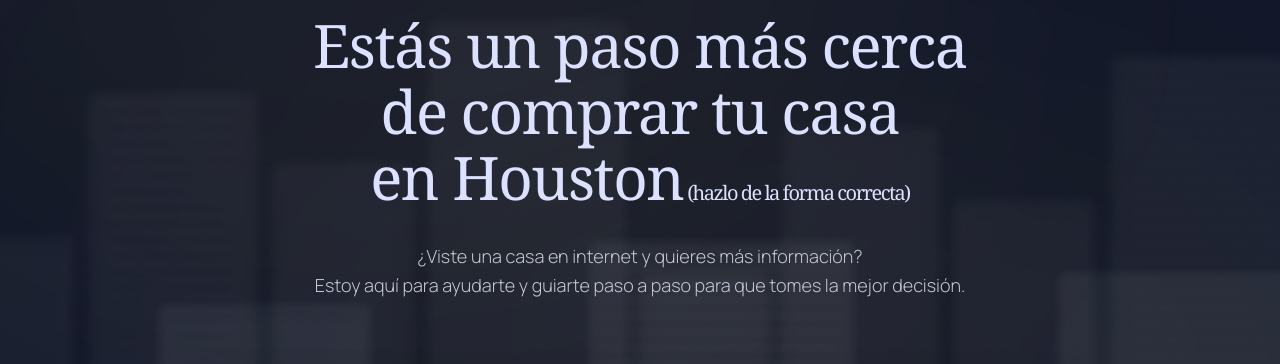
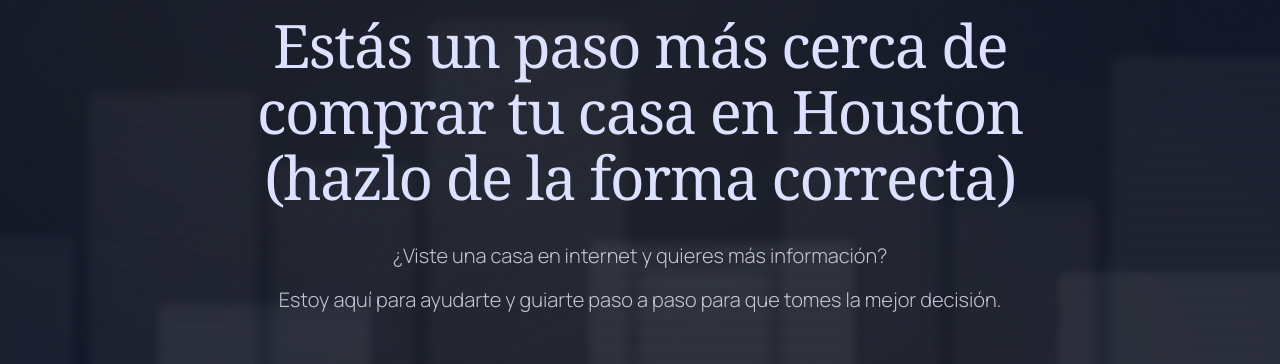
Before and after one commit to michellesalcedovallenilla-ai/azeta-homes, a React (Vite) app: page / in a window 1280 px wide. Shown: the part 182-546 px from the top of the page. Built offline with nearby package versions, Linux system fonts and the light colour scheme; grey boxes are pictures that could not be loaded.

Commit message:
feat: Improve hero subtitle rendering
Introduce multiline support and enhanced styling for the hero subtitle.
This change refactors the subtitle display to handle newlines and apply dynamic styling based on content structure, improving readability and visual appeal.

```diff
--- a/src/App.tsx
+++ b/src/App.tsx
@@ -282,19 +282,24 @@
           className="font-headline text-3xl sm:text-4xl md:text-5xl lg:text-6xl text-on-surface leading-tight md:leading-[1.1] tracking-tight max-w-4xl text-balance"
         >
           {t.title}
-          <span className="block mt-2 md:mt-4 text-lg md:text-xl text-on-surface-variant sm:inline sm:mt-0 sm:text-inherit sm:text-on-surface">
-            {' '}{t.titleSuffix}
+          <span className="hidden md:inline"> </span>
+          <span className="block mt-3 text-2xl text-on-surface-variant md:inline md:mt-0 md:text-5xl lg:text-6xl md:leading-[1.1] md:text-on-surface">
+            {t.titleSuffix}
           </span>
         </motion.h1>
 
-        <motion.p
+        <motion.div
           initial={{ opacity: 0 }}
           animate={{ opacity: 1 }}
           transition={{ duration: 1.5, delay: 0.5, ease: "easeOut" }}
-          className="max-w-3xl mx-auto text-on-surface-variant text-sm sm:text-base md:text-lg font-light leading-relaxed whitespace-pre-wrap text-balance"
+          className="max-w-3xl mx-auto text-on-surface-variant font-light leading-relaxed px-4"
         >
-          {t.subtitle}
-        </motion.p>
+          {t.subtitle.split('\n\n').map((line, i) => (
+            <p key={i} className={`mx-auto text-balance ${i === 1 ? "text-[15px] sm:text-lg md:text-xl mt-4 max-w-[280px] sm:max-w-none" : "text-base sm:text-lg md:text-xl"}`}>
+              {line}
+            </p>
+          ))}
+        </motion.div>
 
         <motion.div
           initial={{ opacity: 0 }}
@@ -654,8 +659,8 @@
             <h2 className="font-headline text-2xl md:text-4xl mb-2 text-on-surface">{t.title}</h2>
             <p className="text-on-surface-variant">{t.subtitle}</p>
           </div>
-          <div className="grid grid-cols-1 lg:grid-cols-2 gap-8 lg:gap-16">
-            <div className="space-y-6">
+          <div className="grid grid-cols-1 lg:grid-cols-2 gap-8 lg:gap-16 items-stretch">
+            <div className="space-y-6 flex flex-col justify-between">
               <div className="grid grid-cols-1 md:grid-cols-2 gap-4">
                 <div>
                   <label className="block text-xs font-label uppercase tracking-widest text-on-surface-variant mb-2">{t.propertyValue}</label>
@@ -733,8 +738,8 @@
                   </div>
                 </div>
               </div>
-              <div className="grid grid-cols-2 md:grid-cols-3 gap-4">
-                <div>
+              <div className="grid grid-cols-2 gap-4">
+                <div className="col-span-2 md:col-span-1">
                   <label className="block text-xs font-label uppercase tracking-widest text-on-surface-variant mb-2">{t.insurance} /yr</label>
                   <div className="relative">
                     <span className="absolute left-0 bottom-2 text-tertiary">$</span>
@@ -746,7 +751,7 @@
                     />
                   </div>
                 </div>
-                <div>
+                <div className="col-span-1">
                   <label className="block text-xs font-label uppercase tracking-widest text-on-surface-variant mb-2">{t.hoa} /mo</label>
                   <div className="relative">
                     <span className="absolute left-0 bottom-2 text-tertiary">$</span>
@@ -758,7 +763,7 @@
                     />
                   </div>
                 </div>
-                <div>
+                <div className="col-span-1 md:col-span-2">
                   <label className="block text-xs font-label uppercase tracking-widest text-on-surface-variant mb-2">{t.pmi}</label>
                   <div className="relative">
                     <span className="absolute left-0 bottom-2 text-tertiary">$</span>
@@ -772,19 +777,21 @@
                 </div>
               </div>
             </div>
-            <div className="bg-surface-container-high rounded-3xl p-6 md:p-10 flex flex-col justify-center items-center text-center">
-              <p className="text-xs font-label uppercase tracking-[0.2em] text-on-surface-variant mb-4">{t.monthlyPayment}</p>
-              <p className="text-4xl md:text-6xl font-headline text-tertiary mb-8">${monthly.toLocaleString()}</p>
+            <div className="bg-surface-container-high rounded-3xl p-6 md:p-8 flex flex-col justify-between items-center text-center h-full">
+              <div className="w-full shrink-0">
+                <p className="text-xs font-label uppercase tracking-[0.2em] text-on-surface-variant mb-2">{t.monthlyPayment}</p>
+                <p className="text-4xl md:text-5xl font-headline text-tertiary mb-4">${monthly.toLocaleString()}</p>
+              </div>
 
-              <div className="w-full h-64 mb-8">
+              <div className="w-full flex-1 min-h-[180px] max-h-[240px] mb-4">
                 <ResponsiveContainer width="100%" height="100%">
                   <PieChart>
                     <Pie
                       data={data}
                       cx="50%"
                       cy="50%"
-                      innerRadius={60}
-                      outerRadius={80}
+                      innerRadius="60%"
+                      outerRadius="80%"
                       paddingAngle={5}
                       dataKey="value"
                     >
@@ -800,12 +807,12 @@
                 </ResponsiveContainer>
               </div>
 
-              <div className="w-full grid grid-cols-2 gap-4 mb-8 text-left">
+              <div className="w-full grid grid-cols-2 gap-x-2 gap-y-4 mb-6 text-left shrink-0">
                 {data.map((item, idx) => (
                   <div key={idx} className="flex items-center gap-2">
-                    <div className="w-3 h-3 rounded-full" style={{ backgroundColor: item.color }} />
+                    <div className="w-3 h-3 rounded-full shrink-0" style={{ backgroundColor: item.color }} />
                     <div className="flex flex-col">
-                      <span className="text-[10px] uppercase tracking-wider text-on-surface-variant">{item.name}</span>
+                      <span className="text-[10px] uppercase tracking-wider text-on-surface-variant leading-tight">{item.name}</span>
                       <span className="text-sm font-bold">${Math.round(item.value).toLocaleString()}</span>
                     </div>
                   </div>
@@ -814,7 +821,7 @@
 
               <button
                 onClick={onOpenCalendly}
-                className="w-full bg-tertiary text-on-tertiary-fixed font-bold py-3 md:py-4 rounded-xl hover:bg-tertiary/90 hover:scale-[1.02] transition-all duration-1000 text-sm md:text-base"
+                className="w-full bg-tertiary text-on-tertiary-fixed font-bold py-3 md:py-4 rounded-xl hover:bg-tertiary/90 hover:scale-[1.02] transition-all duration-1000 text-sm md:text-base mt-auto"
               >
                 {t.cta}
               </button>
--- a/src/constants/translations.ts
+++ b/src/constants/translations.ts
@@ -75,7 +75,7 @@
       badge: "+100 Familias Felices",
       title: "Estás un paso más cerca de comprar tu casa en Houston",
       titleSuffix: "(hazlo de la forma correcta)",
-      subtitle: "¿Viste una casa en internet y quieres más información?\nEstoy aquí para ayudarte y guiarte paso a paso para que tomes la mejor decisión.",
+      subtitle: "¿Viste una casa en internet y quieres más información?\n\nEstoy aquí para ayudarte y guiarte paso a paso para que tomes la mejor decisión.",
       cta1: "Agenda tu Asesoría Gratuita"
     },
     services: {
@@ -147,7 +147,7 @@
       badge: "+100 Happy Families",
       title: "You are one step closer to buying your home in Houston",
       titleSuffix: "(do it the right way)",
-      subtitle: "Did you see a house online and want more information?\nI am here to help and guide you step by step so you can make the best decision.",
+      subtitle: "Did you see a house online and want more information?\n\nI am here to help and guide you step by step so you can make the best decision.",
       cta1: "Book Your Free Consultation"
     },
     services: {
```
